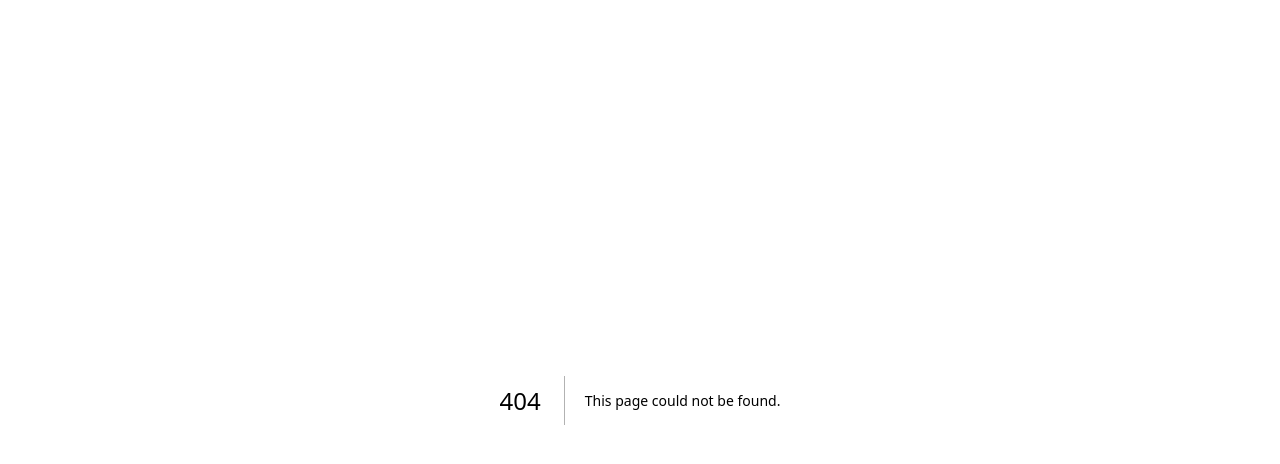
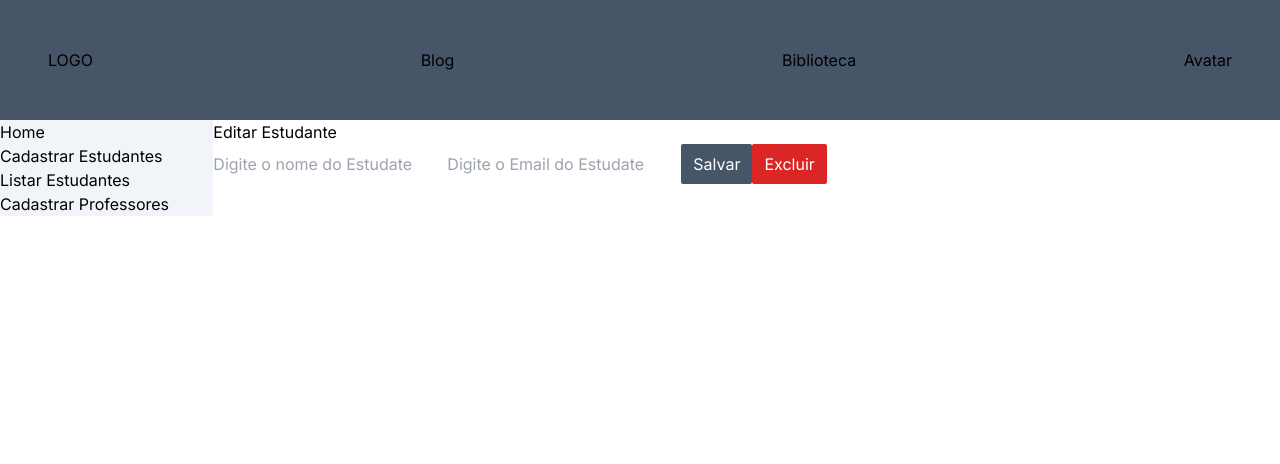
Before and after one commit to adairrohling/utfpr2023b, a Next.js app: page /admin/student/edit in a window 1280 px wide. Before the commit this address had no page. Shown: the top 464 px of the page. Built offline with nearby package versions, Linux system fonts and the light colour scheme.

Commit message:
feat: Crud com Salvar e Listar

```diff
--- a/app/admin/layout.tsx
+++ b/app/admin/layout.tsx
@@ -7,7 +7,7 @@
     children: React.ReactNode
 }) {
     return (
-        <div>
+        <div className="md:container md:mx-auto">
             <Nav />
             <div className="flex">
                 <Aside />
--- /dev/null
+++ b/app/admin/student/edit/page.tsx
@@ -0,0 +1,13 @@
+export default async function EditStudent(){
+    return(
+        <>
+        <h1>Editar Estudante</h1>
+        <form action="">
+                <input type="text" name="name" placeholder="Digite o nome do Estudate" />
+                <input type="text" name="email" placeholder="Digite o Email do Estudate" />
+                <button type="submit" className="bg-slate-600 text-white px-3 py-2 rounded-sm">Salvar</button>
+                <button type="submit" className="bg-red-600 text-white px-3 py-2 rounded-sm">Excluir</button>
+        </form>
+        </>
+    )
+}
--- a/app/admin/student/new/page.tsx
+++ b/app/admin/student/new/page.tsx
@@ -1,9 +1,19 @@
+import { addStudent } from "@/app/model/StudentService"
+
 export default function NewStudent() {
+    async function saveStudent(formData: FormData){
+        'use server'
+        const name = formData.get("name") as string
+        const email = formData.get("email") as string
+        await addStudent(name, email)
+    }
     return (
         <>
-            <h1>Cadastro de Estudantes</h1>
-            <form action="">
+            <h1 className="bg-slate-600 md:bg-red-700 xl:bg-green-600">Cadastro de Estudantes</h1>
+            <form action={saveStudent}>
                 <input type="text" name="name" placeholder="Digite o nome do Estudate" />
+                <input type="text" name="email" placeholder="Digite o Email do Estudate" />
+                <button type="submit" className="bg-slate-600 text-white px-3 py-2 rounded-sm">Salvar</button>
             </form>
         </>
 
--- a/app/admin/student/page.tsx
+++ b/app/admin/student/page.tsx
@@ -1,5 +1,27 @@
-export default function StudentPage(){
+import { getAllStudent } from "@/app/model/StudentService";
+
+export default async function StudentPage(){
+     const students = await getAllStudent();
     return (
-        <h1> Lista de Estudantes</h1>
+        <>
+         <h1> Lista de Estudantes</h1>
+         <table>
+            <thead>
+                <tr>
+                    <th>Nome</th>
+                    <th>Email</th>
+                    <th>Ação</th>
+                </tr>
+            </thead>
+            <tbody>
+                {students.map(student => (
+
+                <tr key={student.id}> <td>{student.name}</td> <td>{student.email}</td> <td><a href="/admin/student/edit">Editar</a></td> </tr>
+
+                ))}
+            </tbody>
+         </table>
+        </>
+
     )
 }
```
